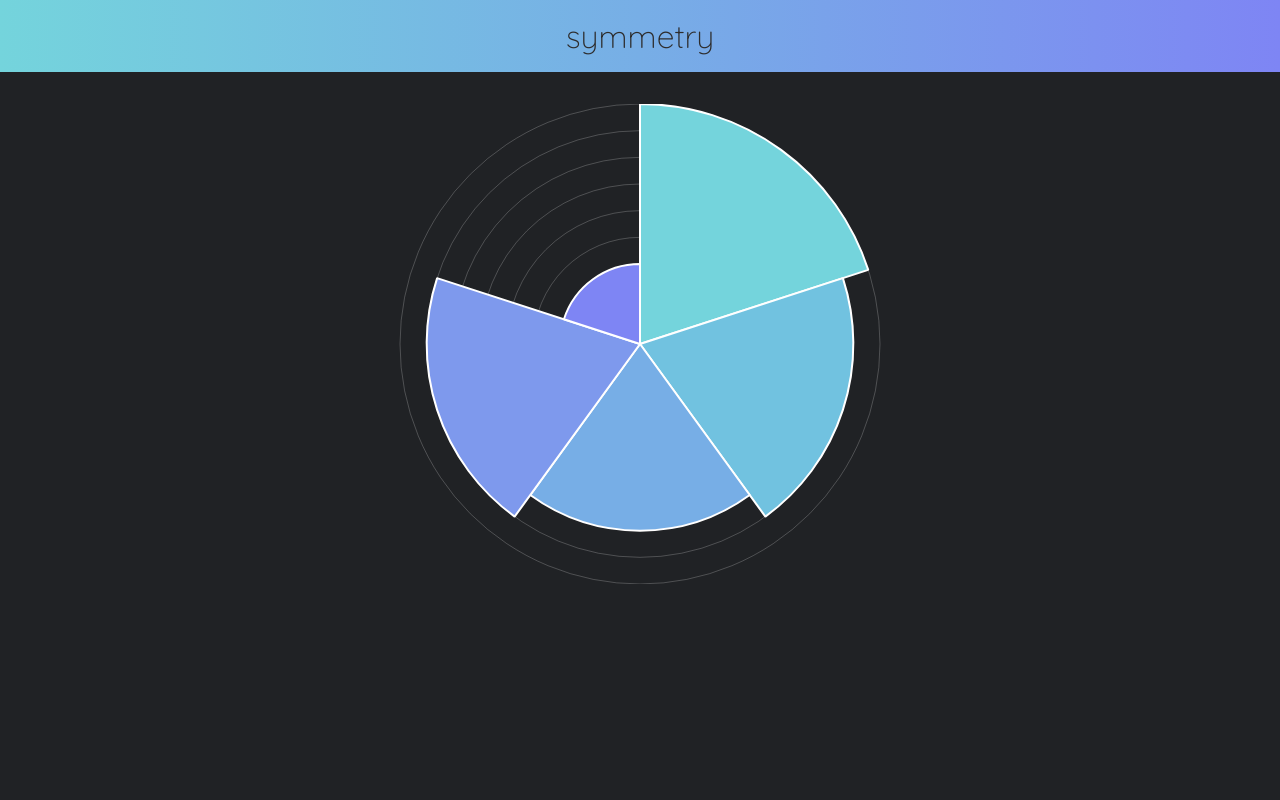
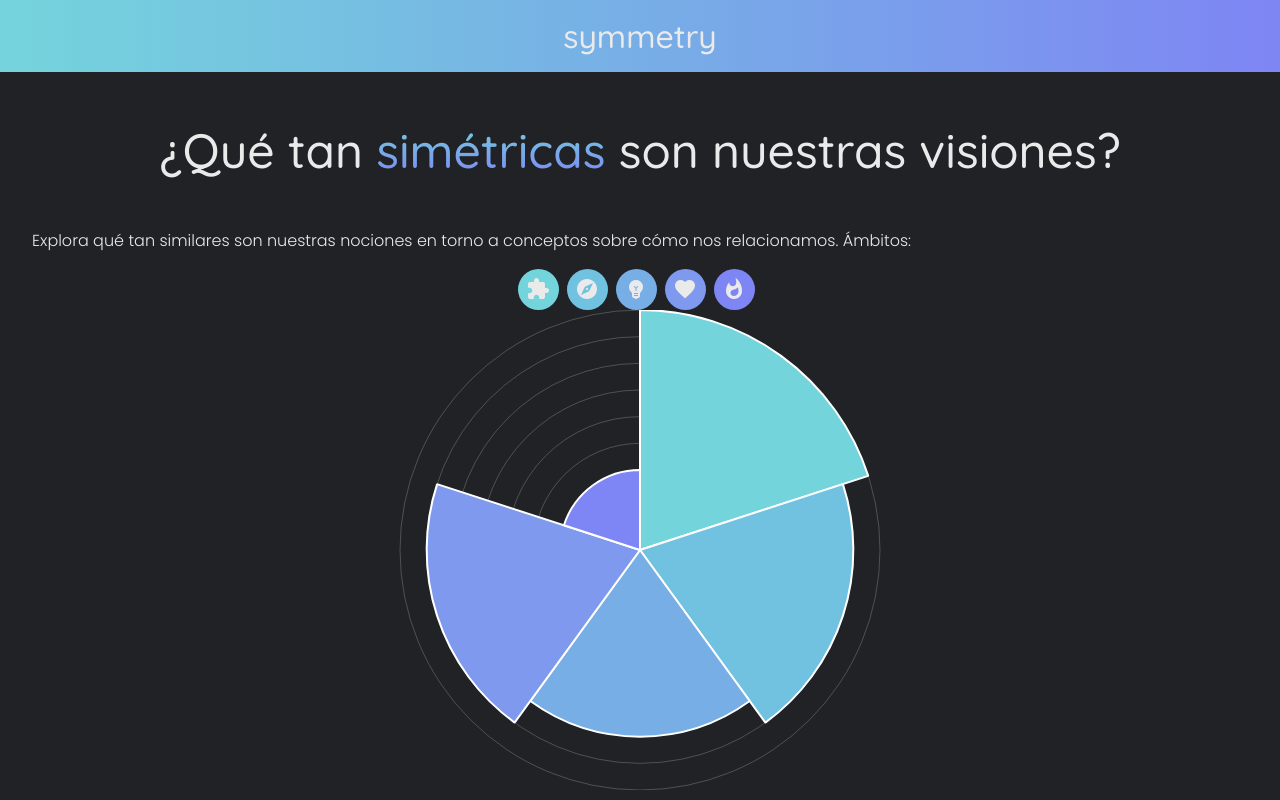
Before and after one commit to conilastra/symmetry, a React (Create React App) app: page / in a window 1280 px wide. Built offline with nearby package versions, Linux system fonts and the light colour scheme; a web font is replaced by a local one.

Commit message:
new detailed layout

```diff
--- a/src/App.css
+++ b/src/App.css
@@ -3,6 +3,7 @@
 	justify-content: center;
 }
 
+/* Header */
 .banner {
 	background: rgb(116, 212, 220);
 	background: linear-gradient(
@@ -17,21 +18,59 @@
 }
 
 .logo {
+	color: var(--white);
 	font-family: var(--quicksand);
-	font-weight: 300;
+	font-weight: 400;
 	margin-top: 0;
 	margin-bottom: 1rem;
 	padding: 1rem;
 }
 
+/* Intro */
+.intro {
+	color: var(--white);
+	padding: 0 2rem;
+}
+
+.intro__title {
+	font-size: 3rem;
+	font-weight: 500;
+	text-align: center;
+}
+
+.intro__title--logo {
+	background: -webkit-linear-gradient(rgba(116, 212, 220, 1), rgba(126, 133, 244, 1));
+	background-clip: text;
+	-webkit-text-fill-color: transparent;
+	font-family: var(--quicksand);
+}
+
+/* Main */
 .data-description {
 	margin-top: 2rem;
 	padding: .5rem 1rem;
 }
 
 .data-description__icon {
+	margin-right: .5rem;
+}
+
+.data-description__title {
+	align-items: center;
+	background: -webkit-linear-gradient(white, var(--white));
+	background-clip: text;
+	-webkit-text-fill-color: transparent;
+	display: flex;
+	font-family: var(--quicksand);
+	font-weight: 500;
+	margin-bottom: 0;
+}
+
+.data-description__disclaimer {
 	font-size: 80%;
-	margin-right: .5rem;
+	color: var(--light-gray);
+	font-family: var(--quicksand);
+	/* font-style: italic; */
 }
 
 .chart-container {
@@ -40,3 +79,17 @@
 	height: 60vh;
 	width: 80vw;
 }
+
+.categories {
+	display: flex;
+	justify-content: center;
+}
+
+.categories__icon {
+	border-radius: 100%;
+	height: 25px;
+	margin-right: .5rem;
+	padding: .5rem;
+	text-align: center;
+	width: 25px;
+}
--- a/src/App.js
+++ b/src/App.js
@@ -1,8 +1,12 @@
-import React, { useState, useEffect } from 'react';
-import { find, propEq, prop } from 'ramda';
+import React, { useState } from 'react';
 import { Polar } from 'react-chartjs-2';
 
 import { data, rawData } from './data-provider';
+
+import CategoryDetail from './components/CategoryDetail';
+import Header from './components/Header';
+import Intro from './components/Intro';
+
 import './App.css';
 
 const App = () => {
@@ -36,42 +40,16 @@ const App = () => {
 
 	return (
 		<React.Fragment>
-			<header className="banner">
-				<h1 className="logo">symmetry</h1>
-			</header>
+			<Header />
 			<main>
+				<Intro onClick={setSelectedData} selectedData={selectedData} />
 				<section className="chart-container">
 					<Polar data={data} options={options} />
 				</section>
-				<Description selectedData={selectedData} />
+				<CategoryDetail selectedData={selectedData} />
 			</main>
 		</React.Fragment>
 	);
 };
 
-const Description = ({ selectedData }) => {
-	const [ currentData, setCurrentData ] = useState(null);
-
-	useEffect(
-		() => {
-			setCurrentData(find(propEq('id', selectedData))(rawData));
-		},
-		[ selectedData ]
-	);
-
-	return (
-		<section className="container">
-			{selectedData && (
-				<div className="data-description" style={prop('style', currentData)}>
-					<h2 className="data-description__title">
-						<i className="data-description__icon material-icons">{prop('icon', currentData)}</i>
-						<span className="data-description__title__text">{prop('id', currentData)}</span>
-					</h2>
-					<p className="data-description__text">{prop('text', currentData)}</p>
-				</div>
-			)}
-		</section>
-	);
-};
-
 export default App;
--- /dev/null
+++ b/src/components/CategoryDetail.js
@@ -0,0 +1,32 @@
+import React, { useState, useEffect } from 'react';
+import { find, propEq, prop } from 'ramda';
+
+import { rawData } from '../data-provider';
+
+const CategoryDetail = ({ selectedData }) => {
+	const [ currentData, setCurrentData ] = useState(null);
+
+	useEffect(
+		() => {
+			setCurrentData(find(propEq('id', selectedData))(rawData));
+		},
+		[ selectedData ]
+	);
+
+	return (
+		<section className="container">
+			{selectedData && (
+				<div className="data-description" style={prop('style', currentData)}>
+					<h2 className="data-description__title">
+						<i className="data-description__icon material-icons">{prop('icon', currentData)}</i>
+						<span className="data-description__title__text">{prop('id', currentData)}</span>
+					</h2>
+					<span className="data-description__disclaimer">({prop('meaning', currentData)})</span>
+					<p className="data-description__text">{prop('text', currentData)}</p>
+				</div>
+			)}
+		</section>
+	);
+};
+
+export default CategoryDetail;
--- /dev/null
+++ b/src/components/Header.js
@@ -0,0 +1,11 @@
+import React from 'react';
+
+const Header = () => {
+	return (
+		<header className="banner">
+			<h1 className="logo">symmetry</h1>
+		</header>
+	);
+};
+
+export default Header;
--- /dev/null
+++ b/src/components/Intro.js
@@ -0,0 +1,35 @@
+import React from 'react';
+import { rawData } from '../data-provider';
+
+const Intro = ({ onClick, selectedData }) => {
+	return (
+		<section className="intro">
+			<h3 className="intro__title">
+				¿Qué tan <span className="intro__title--logo">simétricas</span> son nuestras visiones?
+			</h3>
+			<p>
+				{' '}
+				Explora qué tan similares son nuestras nociones en torno a conceptos sobre cómo nos relacionamos.
+				Ámbitos:
+			</p>
+			<section className="categories">
+				{rawData.map((data) => (
+					<div
+						className="categories__icon"
+						style={{
+							backgroundColor: data.color,
+							border: selectedData === data.id ? '2px solid white' : 'none'
+						}}
+						key={data.id}
+					>
+						<i className="material-icons" onClick={() => onClick(data.id)}>
+							{data.icon}
+						</i>
+					</div>
+				))}
+			</section>
+		</section>
+	);
+};
+
+export default Intro;
--- a/src/data-provider.js
+++ b/src/data-provider.js
@@ -7,9 +7,9 @@ const rawData = [
 		data: 90,
 		hoverColor: '#38e5f5',
 		icon: 'extension',
+		meaning: '¿Cómo nos enfrentamos a nuevos vínculos?',
 		style: {
-			background: 'rgb(93,188,210)',
-			background: 'linear-gradient(74deg, rgba(93,188,210,1) 0%, rgba(56,229,245,1) 100%)'
+			background: 'rgb(93,188,210)'
 		},
 		text:
 			'Compartimos la noción de que los lazos se trabajan, que debe haber una intencionalidad en construir puentes y dimensiones. Aunque el miedo me nubló un poco, en general estoy muy dispuesta a poner de mi parte para avanzar juntos... espero que esto lo demuestre :)'
@@ -20,9 +20,9 @@ const rawData = [
 		color: '#71c2e0',
 		hoverColor: '#32c5fb',
 		icon: 'explore',
+		meaning: '¿Qué esperamos de nuevos vínculos?',
 		style: {
-			background: 'rgb(113,194,224)',
-			background: 'linear-gradient(74deg, rgba(113,194,224,1) 0%, rgba(50,197,251,1) 100%)'
+			background: 'rgb(113,194,224)'
 		},
 		text:
 			'A largo plazo, estoy muy de acuerdo con tu noción de lo que significa querer: el poder "descansar" en la otra persona, fortalecerse mutuamente, acompañarse, apoyarse. Sin embargo, yo necesito también la explosión bioquímica; aunque sea temporal, aunque se vaya a acabar, la quiero mientras dure (ver más detalles en Emocionalidad).'
@@ -33,9 +33,9 @@ const rawData = [
 		color: '#77aee6',
 		hoverColor: '#389cff',
 		icon: 'emoji_objects',
+		meaning: '¿Qué importancia le damos a lo racional?',
 		style: {
-			background: 'rgb(119,174,230)',
-			background: 'linear-gradient(74deg, rgba(119,174,230,1) 0%, rgba(56,156,255,1) 100%)'
+			background: 'rgb(119,174,230)'
 		},
 		text:
 			'Aunque valoro profundamente las reflexiones e intentar posicionarme desde una visión crítica frente al mundo, para mí no todo tiene que ser cuestionable. A mí sí me gusta "dejarme llevar", aunque sea por un rato.'
@@ -46,9 +46,9 @@ const rawData = [
 		color: '#7e99ed',
 		hoverColor: '#4775ff',
 		icon: 'favorite',
+		meaning: '¿Qué importancia le damos a lo emocional?',
 		style: {
-			background: 'rgb(126,153,237)',
-			background: 'linear-gradient(74deg, rgba(126,153,237,1) 0%, rgba(71,117,255,1) 100%)'
+			background: 'rgb(126,153,237)'
 		},
 		text:
 			'En ambos existe la disposición a sentir, a formar lazos profundos y entendernos mutuamente. Entendemos la importancia de abordar las interacciones desde la responsabilidad afectiva y empatía.'
@@ -59,9 +59,9 @@ const rawData = [
 		color: '#7e85f4',
 		hoverColor: '#525eff',
 		icon: 'whatshot',
+		meaning: '¿Qué importancia le damos a la atracción física?',
 		style: {
-			background: 'rgb(126,133,244)',
-			background: 'linear-gradient(74deg, rgba(126,133,244,1) 0%, rgba(82,94,255,1) 100%)'
+			background: 'rgb(126,133,244)'
 		},
 		text:
 			'Mi versión ideal del amor tiene 2 componentes: la atracción física y la emocional. Ambas son independientes e igual de importantes para poder alcanzar un peak. Cuando hablo de "construir en el aire" me refiero precisamente a intentar armar algo en base a una sola dimensión, sin contemplar que hay otra (o quitándole importancia a ella).'
--- a/src/index.css
+++ b/src/index.css
@@ -1,9 +1,20 @@
 :root {
+	/* Fonts */
 	--quicksand: 'Quicksand', sans-serif;
 	--poppins: 'Poppins', sans-serif;
 	--lexend: 'Lexend Zetta', sans-serif;
+
+	/* Colors */
+	--light-gray: #525252;
 	--dark-gray: #202225;
 	--gray: #2d2c2c;
+	--white: #eaeaea;
+
+	--disposition: rgb(93, 188, 210);
+	--expectation: rgb(113, 194, 224);
+	--rationality: rgb(119, 174, 230);
+	--emotionality: rgb(126, 153, 237);
+	--attraction: rgb(126, 133, 244);
 }
 
 body {
```
